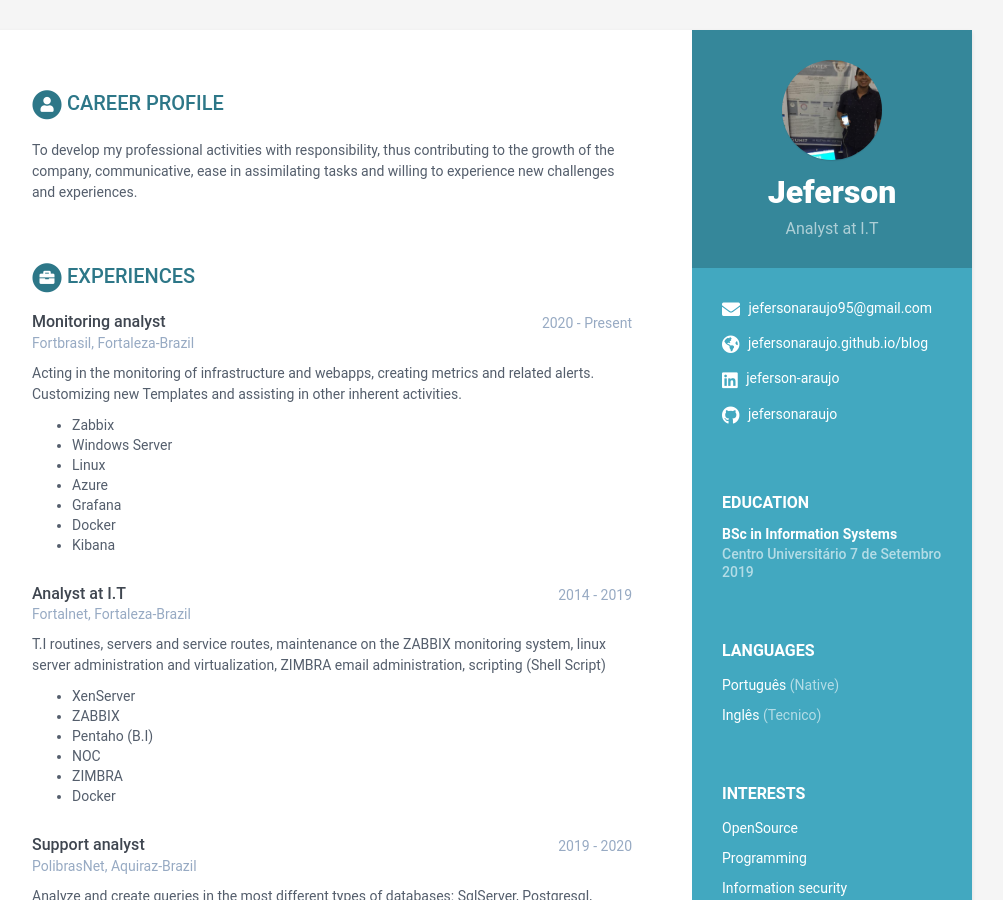
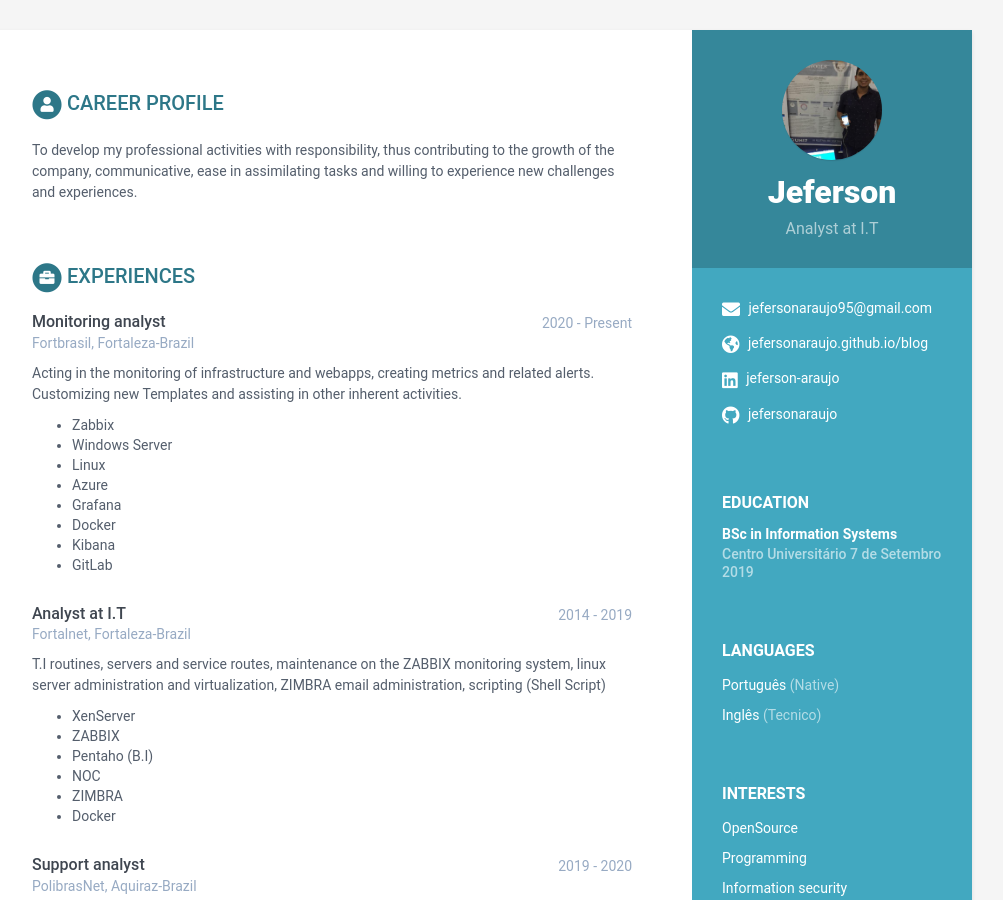
Before and after one commit to jefersonaraujo/jefersonaraujo.github.io, a Jekyll site: the page built from index.html, in a window 1280 px wide and 900 px high. Shown: the whole window, without its empty margins (168-1171 px from the left). Built offline with Jekyll 4.4.1, drawn with Linux system fonts in a browser that asks for light colours.

Commit message:
alteração

```diff
--- a/_data/data.yml
+++ b/_data/data.yml
@@ -64,6 +64,7 @@ experiences:
           - Grafana
           - Docker
           - Kibana
+          - GitLab
 
     - role: Analyst at I.T
       time: 2014 - 2019
```
